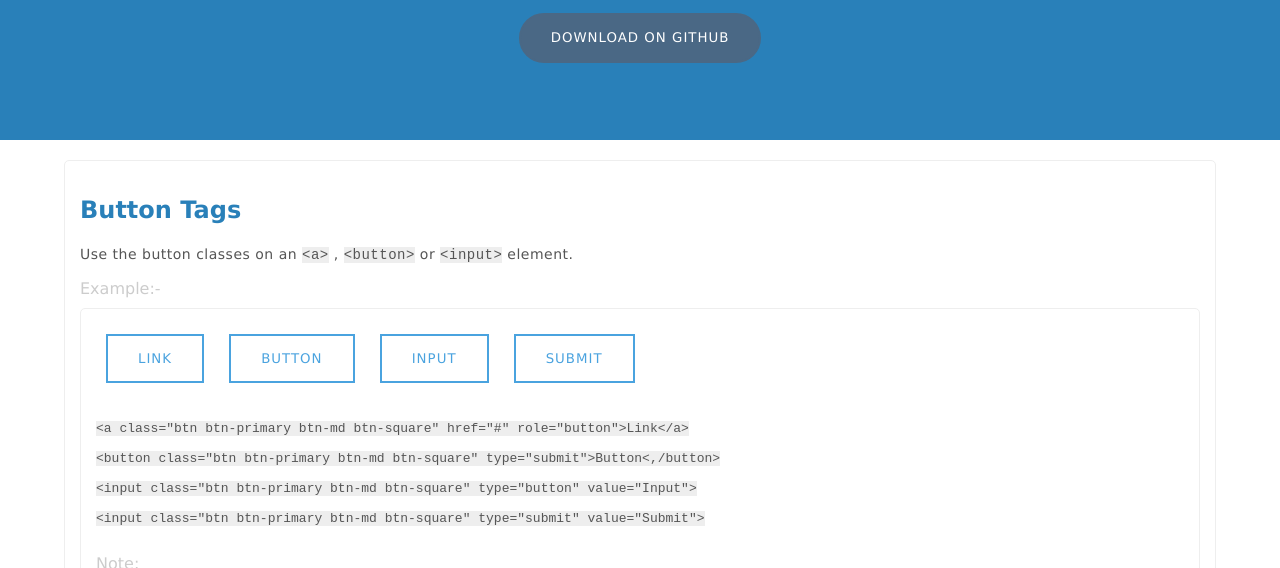
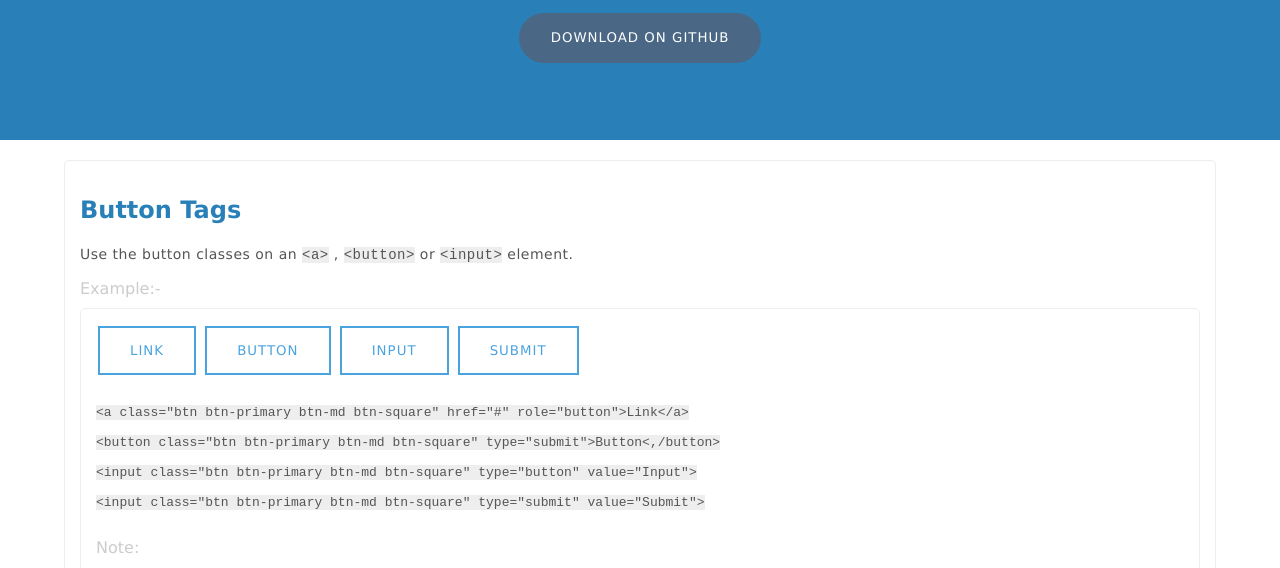
Before and after one commit to SuryaKavutarapu/button.css, a plain HTML site: page index.html in a window 1280 px wide. Shown: the part 180-748 px from the top of the page. Drawn offline with Linux system fonts and the light colour scheme.

Commit message:
small bug fix

```diff
--- a/sass/components/_button-code.scss
+++ b/sass/components/_button-code.scss
@@ -4,7 +4,7 @@
   display: inline-block;
   font-style: normal;
   font-family: 'verdana',sans-serif;
-  margin: 10px;
+  margin: 2px;
   font-weight: 500;
   letter-spacing: 1px;
   text-transform: uppercase;
```
Also changed, not shown: css/button.css, 1 other file.
